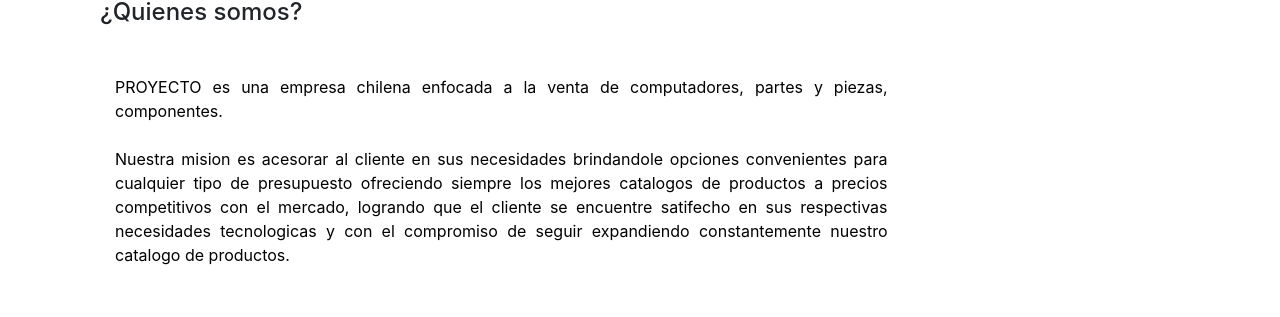
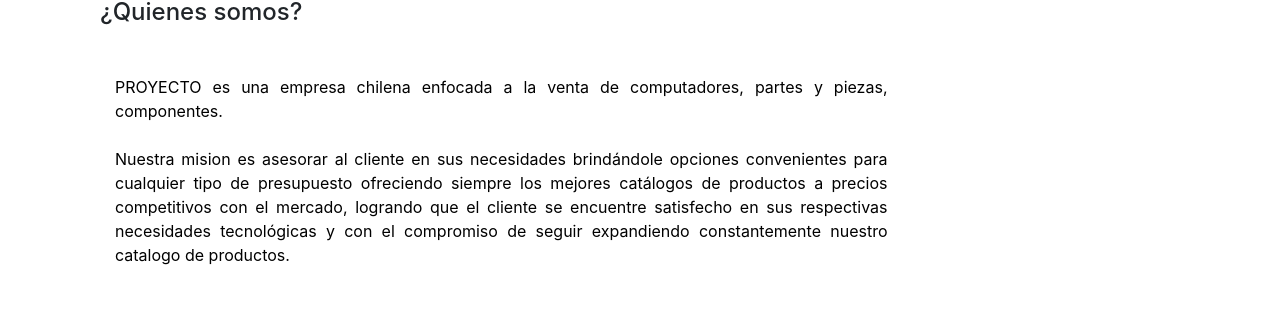
Before and after one commit to chrishdk/Proyecto, a plain HTML site: page menu/AcercaDe.html in a window 1280 px wide. Shown: the part 138-455 px from the top of the page. Drawn offline with nearby package versions, Linux system fonts and the light colour scheme.

Commit message:
Update AcercaDe.html

```diff
--- a/menu/AcercaDe.html
+++ b/menu/AcercaDe.html
@@ -97,9 +97,9 @@
       <div class="container pt-3">
             <div class="col-md-1"></div>
             <p class="parrafo">PROYECTO es una empresa chilena enfocada a la venta de computadores, partes y piezas, componentes. <br> <br>
-              Nuestra mision es acesorar al cliente en sus necesidades brindandole opciones convenientes para cualquier tipo de presupuesto
-              ofreciendo siempre los mejores catalogos de productos a precios competitivos con el mercado,
-              logrando que el cliente se encuentre satifecho en sus respectivas necesidades tecnologicas y
+              Nuestra mision es asesorar al cliente en sus necesidades brindándole opciones convenientes para cualquier tipo de presupuesto
+              ofreciendo siempre los mejores catálogos de productos a precios competitivos con el mercado,
+              logrando que el cliente se encuentre satisfecho en sus respectivas necesidades tecnológicas y
               con el compromiso de seguir expandiendo constantemente nuestro catalogo de productos.</p>
             </div>
           </div>
```
